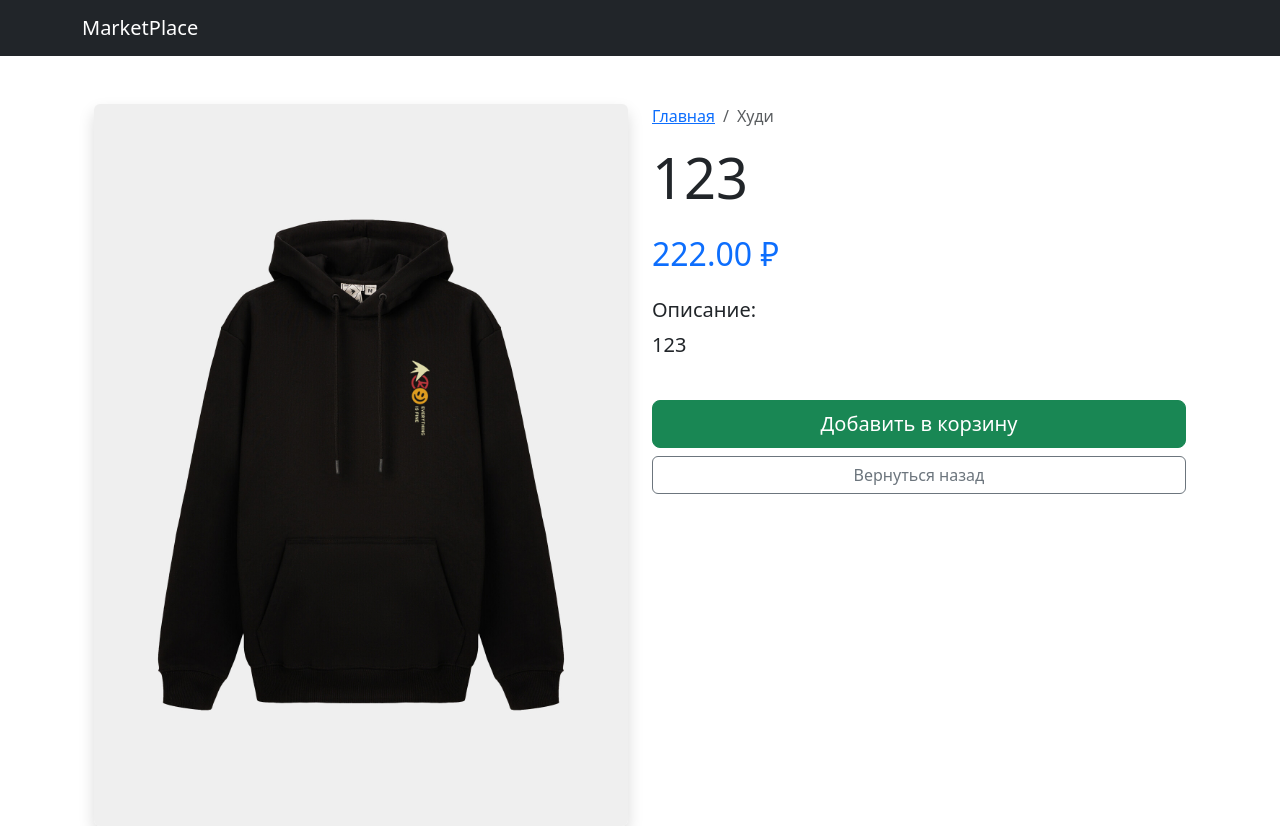
After one commit to KlownInTown/Shop_TeamWork, a Django app: page /product/1/ in a window 1280 px wide. The commit adds this page. Run offline with Django 5.2, Linux system fonts and the light colour scheme; data comes from the database, SQL or seed files in the repository; both versions use the stored data as it was after the commit.

Commit message:
Second Sprint

```diff
--- a/my_shop/settings.py
+++ b/my_shop/settings.py
@@ -11,6 +11,7 @@ https://docs.djangoproject.com/en/5.2/ref/settings/
 """
 
 from pathlib import Path
+import os
 
 # Build paths inside the project like this: BASE_DIR / 'subdir'.
 BASE_DIR = Path(__file__).resolve().parent.parent
@@ -122,3 +123,6 @@ STATICFILES_DIRS = [BASE_DIR / 'static']
 # https://docs.djangoproject.com/en/5.2/ref/settings/#default-auto-field
 
 DEFAULT_AUTO_FIELD = 'django.db.models.BigAutoField'
+
+MEDIA_URL = '/media/'
+MEDIA_ROOT = os.path.join(BASE_DIR, 'media')
--- a/my_shop/urls.py
+++ b/my_shop/urls.py
@@ -14,11 +14,18 @@ Including another URLconf
     1. Import the include() function: from django.urls import include, path
     2. Add a URL to urlpatterns:  path('blog/', include('blog.urls'))
 """
+from django.conf import settings
+from django.conf.urls.static import static
 from django.contrib import admin
 from django.urls import path
 from store.views import index
+from store.views import index, product_detail
 
 urlpatterns = [
     path('admin/', admin.site.urls),
     path('', index, name='index'),
+    path('product/<int:pk>/', product_detail, name='product_detail'),
 ]
+
+if settings.DEBUG:
+    urlpatterns += static(settings.MEDIA_URL, document_root=settings.MEDIA_ROOT)
--- /dev/null
+++ b/store/admin.py
@@ -0,0 +1,5 @@
+from django.contrib import admin
+from .models import Category, Product
+
+admin.site.register(Category)
+admin.site.register(Product)
--- /dev/null
+++ b/store/models.py
@@ -0,0 +1,18 @@
+from django.db import models
+
+class Category(models.Model):
+    name = models.CharField(max_length=100)
+    slug = models.SlugField(unique=True)
+
+    def __str__(self):
+        return self.name
+
+class Product(models.Model):
+    title = models.CharField(max_length=200)
+    description = models.TextField()
+    price = models.DecimalField(max_digits=10, decimal_places=2) # Как в видео
+    category = models.ForeignKey(Category, on_delete=models.CASCADE)
+    image = models.ImageField(upload_to='products/', null=True, blank=True)
+
+    def __str__(self):
+        return self.title
--- a/store/views.py
+++ b/store/views.py
@@ -1,4 +1,10 @@
-from django.shortcuts import render
+from django.shortcuts import render, get_object_or_404
+from .models import Product
 
 def index(request):
-    return render(request, 'index.html')
+    products = Product.objects.all()
+    return render(request, 'index.html', {'products': products})
+
+def product_detail(request, pk):
+    product = get_object_or_404(Product, pk=pk)
+    return render(request, 'product_detail.html', {'product': product})
--- /dev/null
+++ b/templates/product_detail.html
@@ -0,0 +1,37 @@
+{% extends 'base.html' %}
+
+{% block title %}{{ product.title }} | MarketPlace{% endblock %}
+
+{% block content %}
+<div class="container mt-5">
+    <div class="row">
+        <div class="col-md-6">
+            {% if product.image %}
+                <img src="{{ product.image.url }}" class="img-fluid rounded shadow" alt="{{ product.title }}">
+            {% else %}
+                <img src="https://via.placeholder.com/500x400" class="img-fluid rounded" alt="Нет фото">
+            {% endif %}
+        </div>
+
+        <div class="col-md-6">
+            <nav aria-label="breadcrumb">
+              <ol class="breadcrumb">
+                <li class="breadcrumb-item"><a href="{% url 'index' %}">Главная</a></li>
+                <li class="breadcrumb-item active">{{ product.category.name }}</li>
+              </ol>
+            </nav>
+
+            <h1 class="display-4">{{ product.title }}</h1>
+            <p class="h2 text-primary my-4">{{ product.price }} ₽</p>
+
+            <div class="my-4">
+                <h5>Описание:</h5>
+                <p class="lead">{{ product.description }}</p>
+            </div>
+
+            <button class="btn btn-success btn-lg w-100 mt-3">Добавить в корзину</button>
+            <a href="{% url 'index' %}" class="btn btn-outline-secondary w-100 mt-2">Вернуться назад</a>
+        </div>
+    </div>
+</div>
+{% endblock %}
```
Also changed, not shown: templates/index.html (+21 -8 lines), db.sqlite3, media/products/2026-02-21_14.36.36.jpg (added), media/products/54247.970.jpg (added), media/products/5f03bc5f179843e5a2a46a0caccad253.jpg (added), products/2026-02-21_14.36.36.jpg (added), store/migrations/0001_initial.py (added), store/migrations/__init__.py (added).
